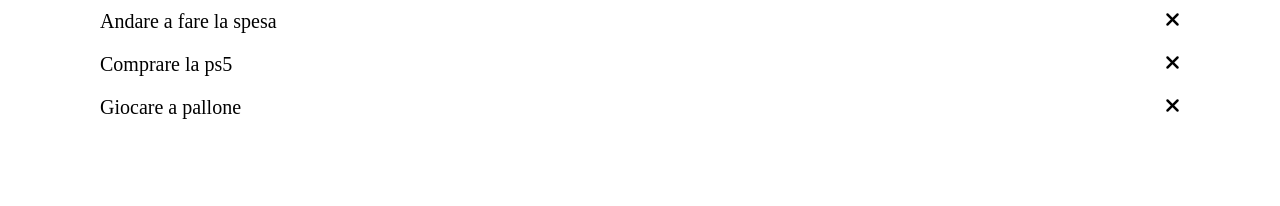
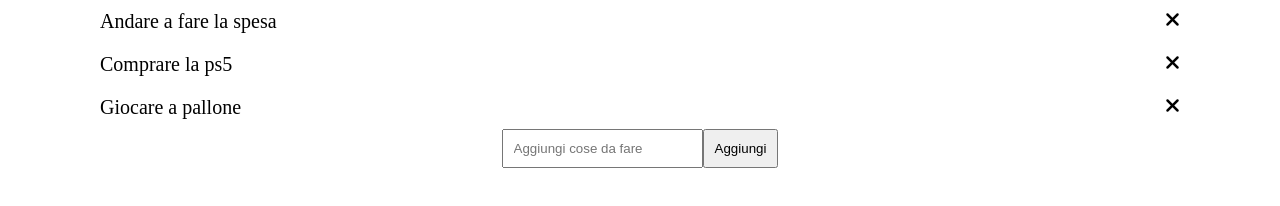
Before and after one commit to PaoloGiovannini/vue-todolist, a plain HTML site: page index.html in a window 1280 px wide. Drawn offline with nearby package versions, Linux system fonts and the light colour scheme.

Commit message:
esercizio concluso

```diff
--- a/css/style.css
+++ b/css/style.css
@@ -26,3 +26,11 @@
 .fa-xmark{
     cursor: pointer;
 }
+
+.text-center{
+    text-align: center;
+}
+
+.container input, .container button{
+    padding: 10px;
+}
--- a/index.html
+++ b/index.html
@@ -18,6 +18,11 @@
                         <i class="fa-solid fa-xmark" @click="removeToDo(index)"></i>
                     </li>
                 </ul>
+                <div class="text-center">
+                    <input type="text" placeholder="Aggiungi cose da fare" v-model="newToDo">
+                    <button @click="addToDo">Aggiungi</button>
+                </div>
+
             </div>
         </div>
 
--- a/js/main.js
+++ b/js/main.js
@@ -3,6 +3,7 @@ const { createApp } = Vue
   createApp({
     data() {
       return {
+        newToDo: '',
         toDoList:[
             {
                 text:'Andare a fare la spesa',
@@ -23,6 +24,10 @@ const { createApp } = Vue
     methods:{
         removeToDo(index){
             this.toDoList.splice(index, 1);
+        },
+        addToDo(){
+            this.toDoList.push({text: this.newToDo, done: false})
+            this.newToDo = ''
         }
     }
   }).mount('#app')
```
